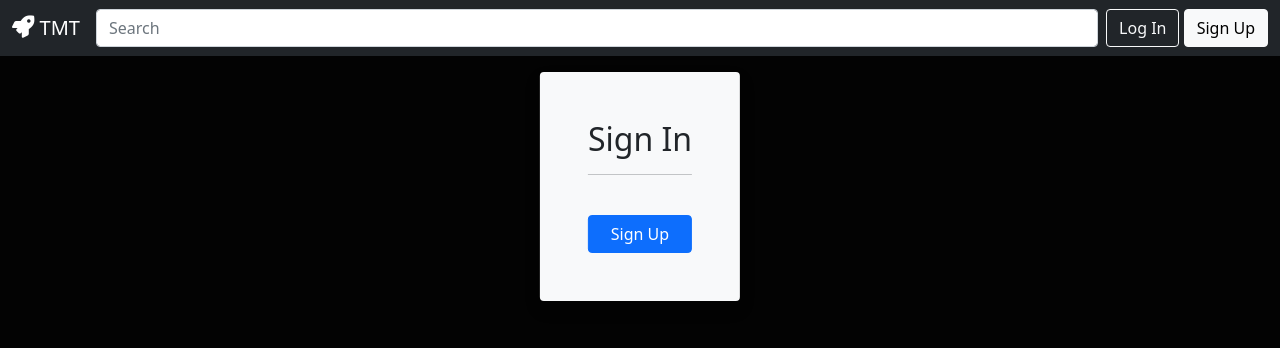
After one commit to TomNguyen-FSDI/FSDI-115, a Django app: template assignment_03/templates/registration/signup.html in a window 1280 px wide. The commit adds this page. Shown: the top 348 px of the page. Run offline with Django 3.2, Linux system fonts and the light colour scheme; the template is opened without the code that fills it, so the values that code supplies are empty.

Commit message:
add link to signup form

```diff
--- a/assignment_03/templates/base.html
+++ b/assignment_03/templates/base.html
@@ -32,7 +32,7 @@ crossorigin="anonymous">
       <div>
         <a type="button" class="btn btn-outline-light" href="{% url 'login' %}">Log In</a>
 
-        <a type="button" class="btn btn-light">Sign Up</a>
+        <a type="button" class="btn btn-light" href="{% url 'signup' %}">Sign Up</a>
       </div>
     </div>
 
@@ -56,7 +56,7 @@ crossorigin="anonymous">
             <div>
               <a type="button" class="btn btn-outline-light text-dec-none" href="{% url 'login' %}">Log In</a>
 
-              <a type="button" class="btn btn-light">Sign Up</a>
+              <a type="button" class="btn btn-light" href="{% url 'signup' %}">Sign Up</a>
 
           </div>
         </div>
--- /dev/null
+++ b/assignment_03/templates/registration/signup.html
@@ -0,0 +1,28 @@
+{% extends 'base.html' %}
+{% load static %}
+
+{% block cssstyle %}
+<link rel="stylesheet" href="{% static 'css/forms.css' %}">
+{% endblock cssstyle %}
+
+{% block title %}Sign Up{% endblock title %}
+
+{% block content %}
+<div class="position-relative">
+    <div class="position-absolute top-100 start-50 translate-middle-x" >
+
+        <div class="bg-light p-5 rounded mb-5 mt-3 shadow">
+            <h2 class="text-center">Sign In</h2>
+            <hr/>
+            <br>
+            <form method="post">
+                {% csrf_token %}
+                {{ form }}
+                <div class="d-grip gap-2" >
+                    <button class="btn btn-primary" type="submit" style="width: 100%;">Sign Up</button>
+                </div>
+            </form>
+        </div>
+    </div>
+</div>
+{% endblock content %}
```
